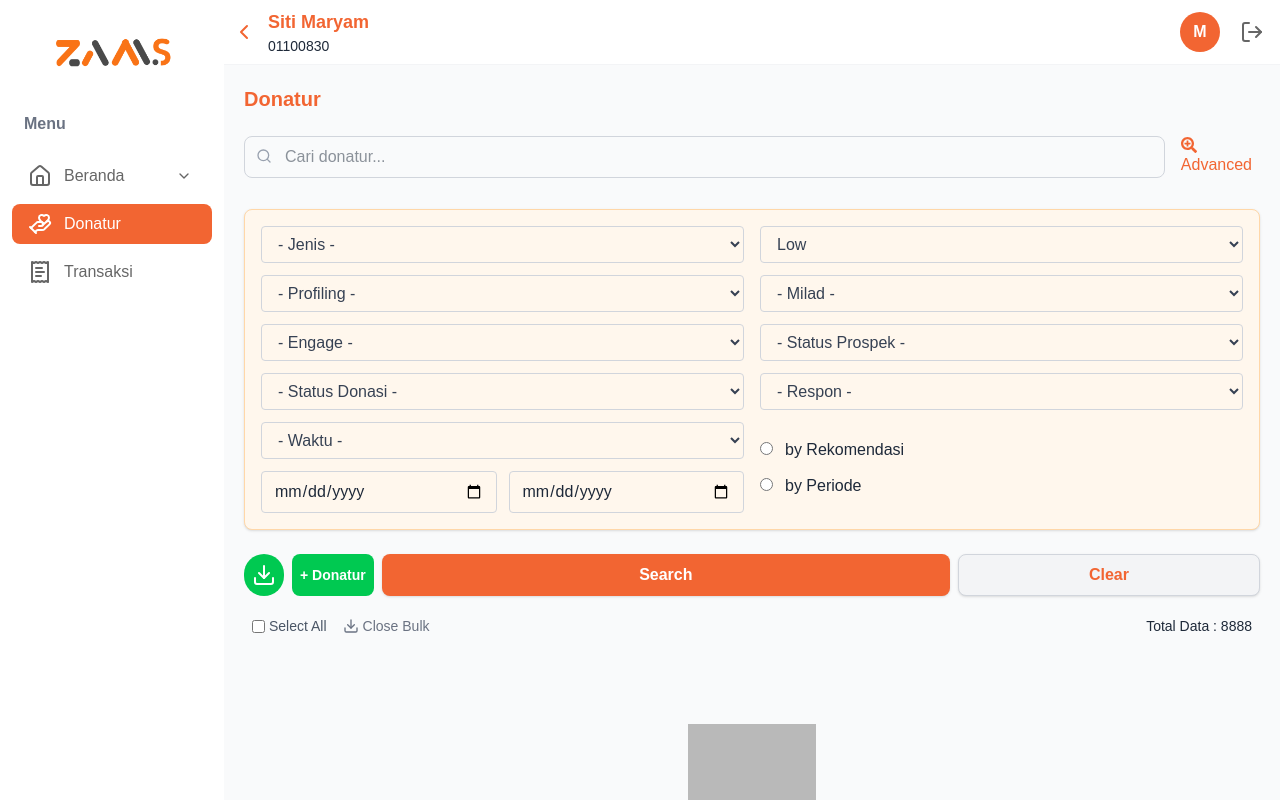
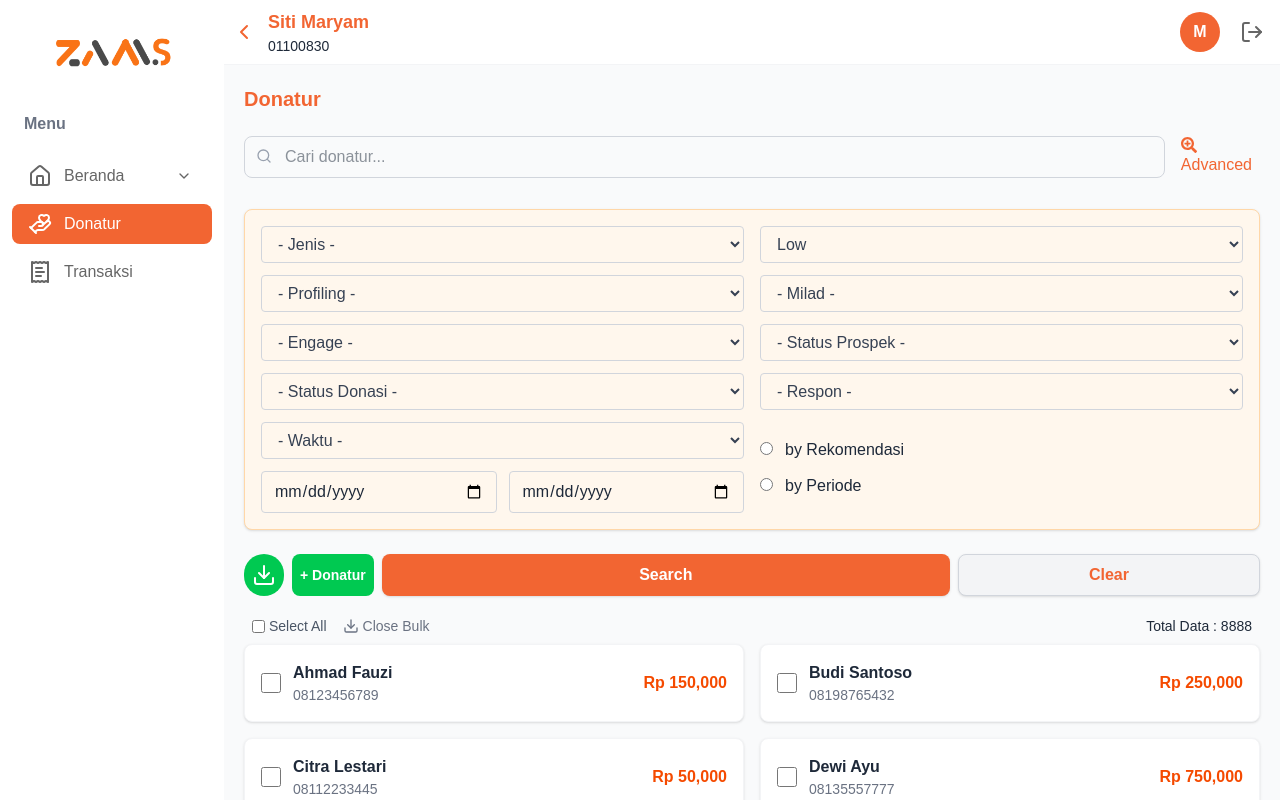
Before and after one commit to MuhammadRevy49/zams, a Next.js app: page /donatur in a window 1280 px wide. Both pictures are taken after a click on the button "Advanced". Built offline with nearby package versions, Linux system fonts and the light colour scheme; grey boxes are pictures that could not be loaded.

Commit message:
Bismillah: add card data donatur

```diff
--- a/app/donatur/page.jsx
+++ b/app/donatur/page.jsx
@@ -1,6 +1,6 @@
 "use client";
 
-import { useState } from "react";
+import { useState, useEffect } from "react";
 import { FiSearch, FiPlus, FiDownload } from "react-icons/fi";
 import { FaSearchPlus } from "react-icons/fa";
 import { Download, X } from "lucide-react";
@@ -12,9 +12,54 @@ export default function DonaturPage() {
   const [startDate, setStartDate] = useState("mm/dd/yy");
   const [endDate, setEndDate] = useState("mm/dd/yy");
 
+  // === tambahan: selected items ===
+  const [selectedItems, setSelectedItems] = useState([]);
+
+  // Dummy fetch - nanti tinggal ganti endpoint asli
+  useEffect(() => {
+    async function fetchDummyData() {
+      try {
+        const dummy = [
+          { id: 1, name: "Ahmad Fauzi", phone: "08123456789", total: 150000 },
+          { id: 2, name: "Budi Santoso", phone: "08198765432", total: 250000 },
+          { id: 3, name: "Citra Lestari", phone: "08112233445", total: 50000 },
+          { id: 4, name: "Dewi Ayu", phone: "08135557777", total: 750000 },
+        ];
+        // simulasi delay
+        await new Promise((res) => setTimeout(res, 300));
+        setDonaturList(dummy);
+      } catch (err) {
+        console.error("fetch error:", err);
+      }
+    }
+    fetchDummyData();
+  }, []);
+
   const filteredDonatur = donaturList.filter(d =>
     d.name.toLowerCase().includes(search.toLowerCase())
   );
+
+  // visible ids from filtered list
+  const visibleIds = filteredDonatur.map(d => d.id);
+
+  // helper: toggle single select
+  const toggleSelect = (id) => {
+    setSelectedItems(prev => prev.includes(id) ? prev.filter(x => x !== id) : [...prev, id]);
+  };
+
+  // helper: toggle select all visible (filtered) items
+  const toggleSelectAll = () => {
+    const allVisibleSelected = visibleIds.length > 0 && visibleIds.every(id => selectedItems.includes(id));
+    if (allVisibleSelected) {
+      // unselect only visible ones
+      setSelectedItems(prev => prev.filter(id => !visibleIds.includes(id)));
+    } else {
+      // add visible ones
+      setSelectedItems(prev => Array.from(new Set([...prev, ...visibleIds])));
+    }
+  };
+
+  const allSelected = visibleIds.length > 0 && visibleIds.every(id => selectedItems.includes(id));
 
   return (
     <div className="p-1">
@@ -50,7 +95,7 @@ export default function DonaturPage() {
         </button>
       </div>
 
-      {/* Dropdown Advanced Filter */}
+      {/* Dropdown Advanced Filter (TETAP UTUH, tidak diubah) */}
       {isAdvancedOpen && (
         <div className="bg-orange-50 border border-orange-200 rounded-lg p-4 mb-6 shadow-sm">
           <div className="grid grid-cols-1 md:grid-cols-2 gap-4">
@@ -182,13 +227,20 @@ export default function DonaturPage() {
       <div className="flex justify-between mt-3">
         <div className="flex items-center gap-4 text-sm text-gray-600 p-2">
           <label className="flex items-center gap-1">
-            <input type="checkbox" /> Select All
+            {/* Select All sekarang berfungsi pada visible (filtered) items */}
+            <input
+              type="checkbox"
+              checked={allSelected}
+              onChange={toggleSelectAll}
+            />{" "}
+            Select All
           </label>
           <button className="flex items-center gap-1 text-gray-500 hover:cursor-pointer hover:text-gray-700 transition-all">
             <Download size={16} /> Close Bulk
           </button>
         </div>
         <div className="flex gap-2 flex-row">
+          {/* tetap sama seperti semula */}
           <p className="p-2 text-gray-800 text-sm">Total Data : 8888</p>
         </div>
       </div>
@@ -205,20 +257,34 @@ export default function DonaturPage() {
         </div>
       ) : (
         <div className="grid grid-cols-1 md:grid-cols-2 gap-4">
-          {filteredDonatur.map((donatur, index) => (
+          {filteredDonatur.map((donatur, index) => {
+            const isSelected = selectedItems.includes(donatur.id);
+            return (
               <div
                 key={index}
-              className="bg-white shadow rounded-lg p-4 border border-gray-100 flex items-center justify-between"
+                className={`bg-white shadow rounded-lg p-4 flex items-center justify-between transition-all ${
+                  isSelected ? "border-1 border-[#F26532] shadow-lg" : "border border-gray-100"
+                }`}
               >
+                <div className="flex items-center gap-3">
+                  {/* checkbox di pinggir kiri card */}
+                  <input
+                    type="checkbox"
+                    checked={isSelected}
+                    onChange={() => toggleSelect(donatur.id)}
+                    className="w-5 h-5 accent-[#F26532] cursor-pointer"
+                  />
                   <div>
                     <h2 className="font-bold text-gray-800">{donatur.name}</h2>
                     <p className="text-sm text-gray-500">{donatur.phone}</p>
+                  </div>
                 </div>
                 <div className="text-orange-600 font-semibold">
                   Rp {donatur.total.toLocaleString()}
                 </div>
               </div>
-          ))}
+            );
+          })}
         </div>
       )}
     </div>
```
Lines whose indentation alone changed are shown as unchanged.
